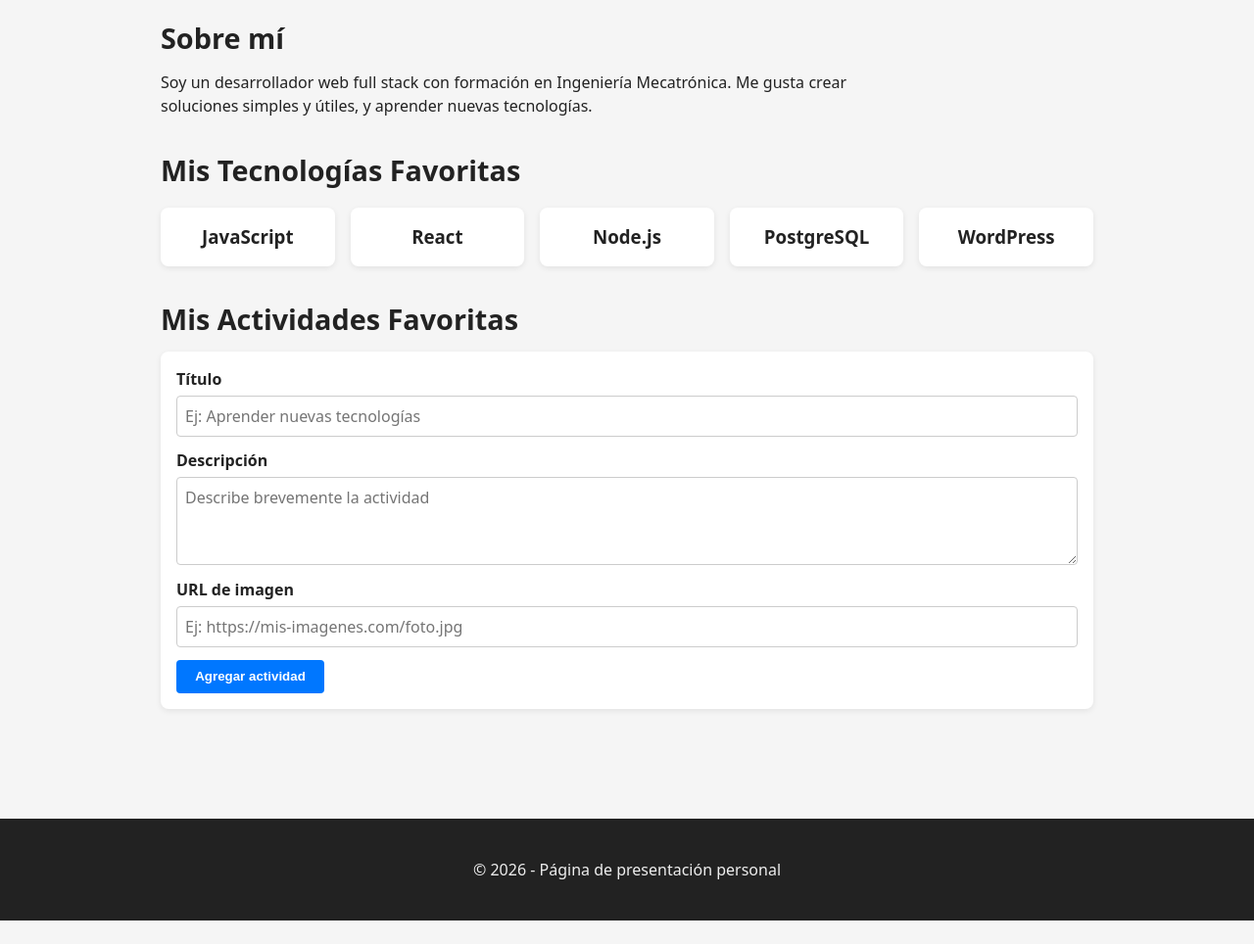
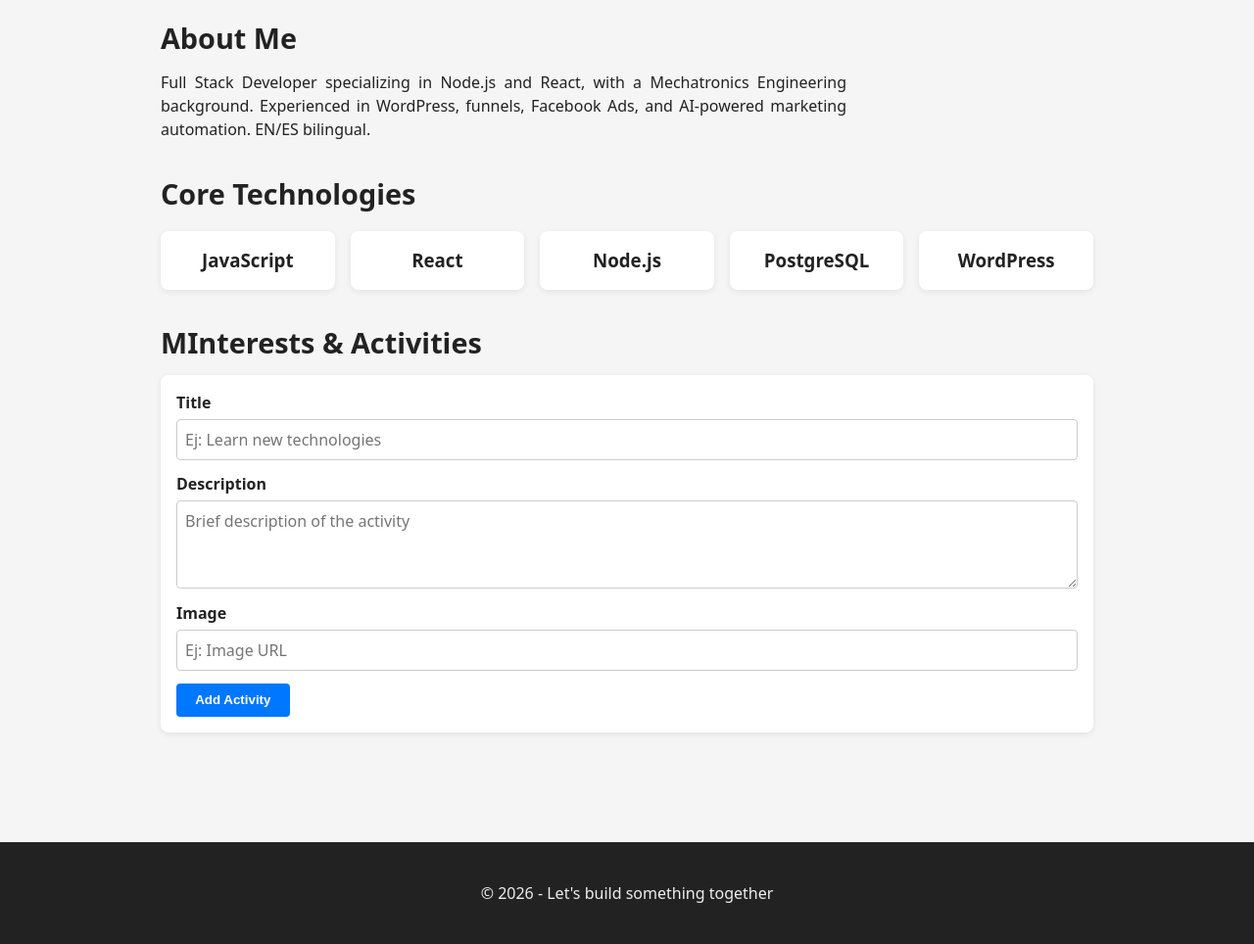
Before and after one commit to andresguerrero270895/modulo_1, a website: page index.html in a window 1280 px wide. Shown: the part 250-1214 px from the top of the page at 98% size. Before the commit the page ends 1190 px from the top, so only its background shows below. Drawn offline with Linux system fonts and the light colour scheme.

Commit message:
feat: update HTML content to English

```diff
--- a/index.html
+++ b/index.html
@@ -2,7 +2,7 @@
 <html lang="es">
 <head>
   <meta charset="UTF-8" />
-  <title>Presentación Personal</title>
+  <title>Profile Summary</title>
   <!-- Link reset first -->
   <link rel="stylesheet" href="styles/reset.css" />
   <!-- Then your main styles -->
@@ -11,25 +11,24 @@
 <body>
   <header class="main-header">
     <div class="container">
-      <h1>Hola, soy Andrés</h1>
-      <p class="subtitle">Desarrollador Web & Técnico en Soporte</p>
+      <h1>Hey, I'm Andrés</h1>
+      <p class="subtitle">Full Stack Developer & Technical Support Specialist</p>
     </div>
   </header>
 
   <main class="container">
-    <!-- Sobre mí -->
+    <!-- About me -->
     <section id="sobre-mi" class="section">
-      <h2>Sobre mí</h2>
+      <h2>About Me</h2>
       <p>
-        Soy un desarrollador web full stack con formación en Ingeniería
-        Mecatrónica. Me gusta crear soluciones simples y útiles, y aprender
-        nuevas tecnologías.
+        Full Stack Developer specializing in Node.js and React, with a Mechatronics Engineering background.
+        Experienced in WordPress, funnels, Facebook Ads, and AI-powered marketing automation. EN/ES bilingual.
       </p>
     </section>
 
     <!-- Mis Tecnologías Favoritas -->
     <section id="tecnologias" class="section">
-      <h2>Mis Tecnologías Favoritas</h2>
+      <h2>Core Technologies</h2>
       <div class="tech-grid">
         <article class="tech-card">
           <h3>JavaScript</h3>
@@ -49,42 +48,42 @@
       </div>
     </section>
 
-    <!-- Mis Actividades Favoritas -->
+    <!-- My favorite activities -->
     <section id="actividades" class="section">
-      <h2>Mis Actividades Favoritas</h2>
+      <h2>MInterests & Activities</h2>
 
       <form id="activity-form" class="activity-form">
         <div class="form-group">
-          <label for="title-input">Título</label>
+          <label for="title-input">Title</label>
           <input
             type="text"
             id="title-input"
-            placeholder="Ej: Aprender nuevas tecnologías"
+            placeholder="Ej: Learn new technologies"
             required
           />
         </div>
 
         <div class="form-group">
-          <label for="description-input">Descripción</label>
+          <label for="description-input">Description</label>
           <textarea
             id="description-input"
             rows="3"
-            placeholder="Describe brevemente la actividad"
+            placeholder="Brief description of the activity"
             required
           ></textarea>
         </div>
 
         <div class="form-group">
-          <label for="image-input">URL de imagen</label>
+          <label for="image-input">Image</label>
           <input
             type="url"
             id="image-input"
-            placeholder="Ej: https://mis-imagenes.com/foto.jpg"
+            placeholder="Ej: Image URL"
             required
           />
         </div>
 
-        <button type="submit" class="btn-primary">Agregar actividad</button>
+        <button type="submit" class="btn-primary">Add Activity</button>
       </form>
 
       <div id="activities-container" class="activities-grid">
@@ -95,7 +94,7 @@
 
   <footer class="main-footer">
     <div class="container">
-      <p>© 2026 - Página de presentación personal</p>
+      <p>© 2026 - Let's build something together</p>
     </div>
   </footer>
 
```
